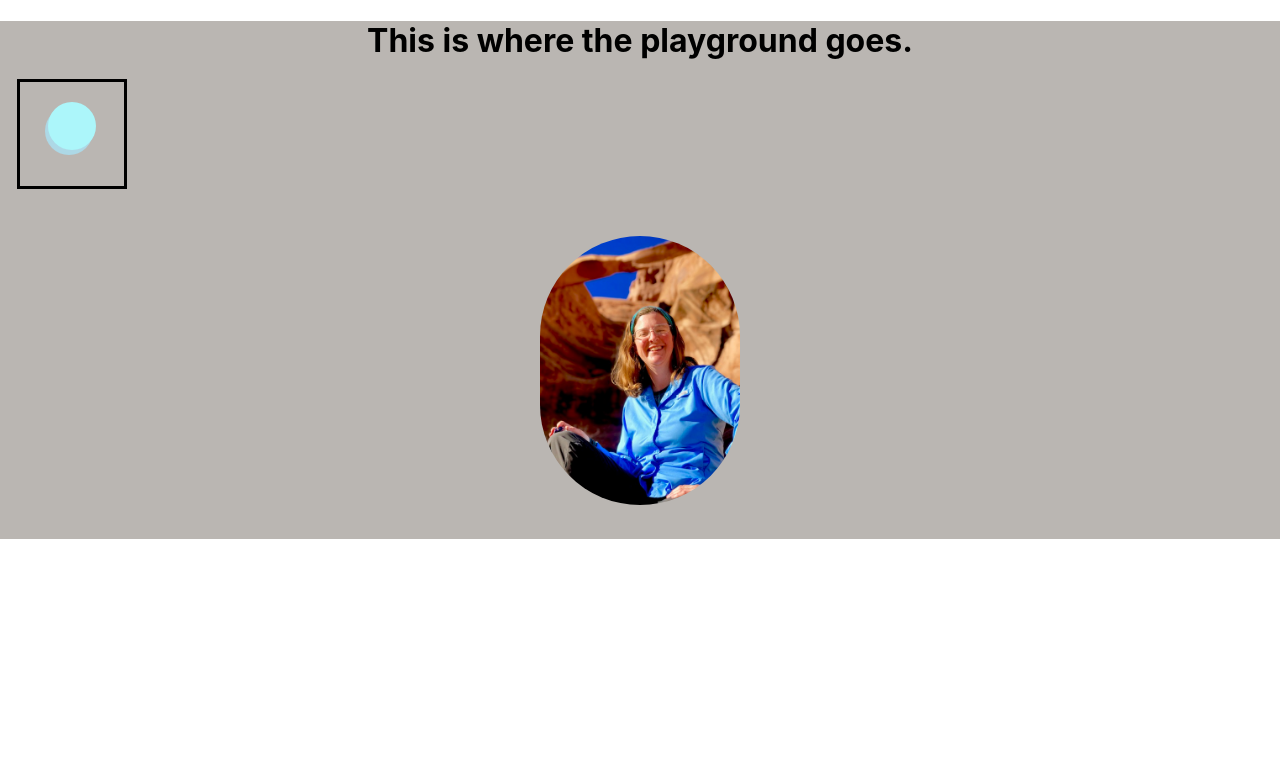
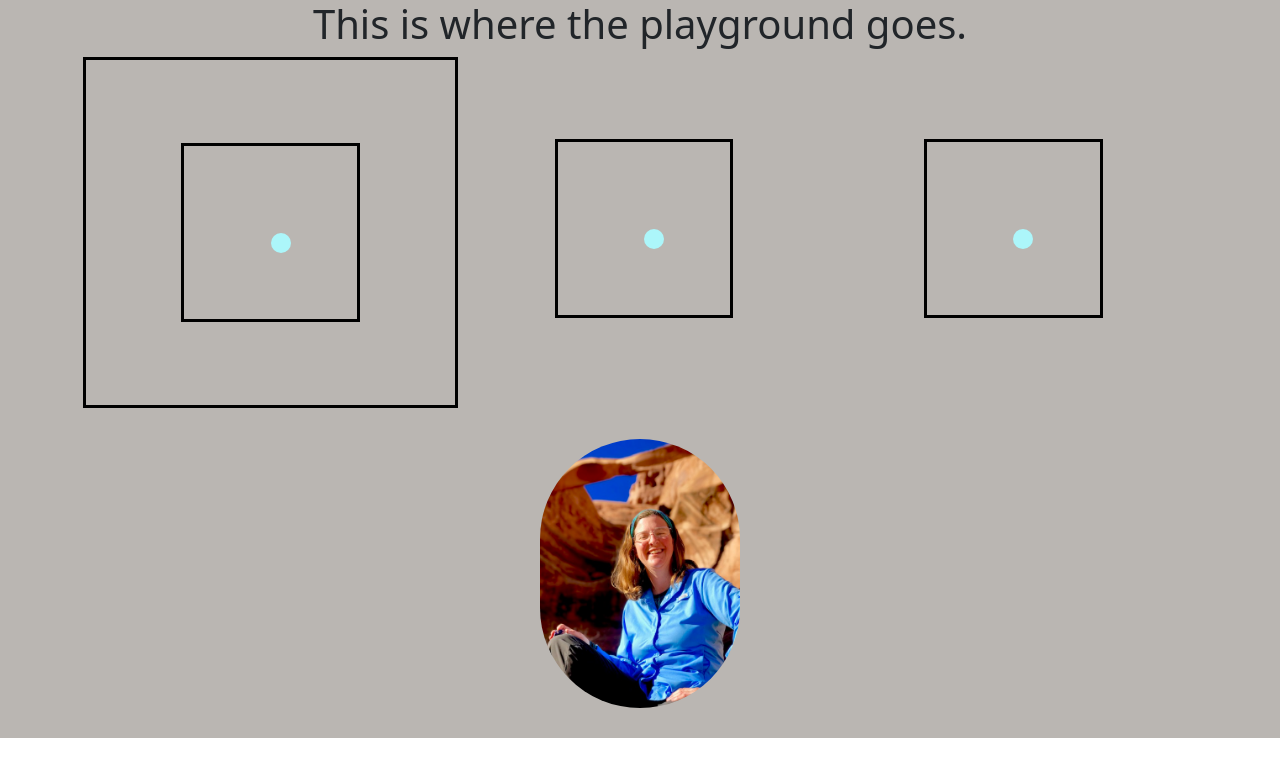
Before and after one commit to Sheilabob/SheilaStrahanPortfolio, a React (Create React App) app: page / in a window 1280 px wide. Shown: the top 776 px of the page. Built offline with nearby package versions, Linux system fonts and the light colour scheme.

Commit message:
centered ball and started to layout cols

```diff
--- a/package.json
+++ b/package.json
@@ -6,10 +6,13 @@
     "@testing-library/jest-dom": "^5.16.2",
     "@testing-library/react": "^12.1.2",
     "@testing-library/user-event": "^13.5.0",
+    "bootstrap": "^5.1.3",
     "framer-motion": "^6.2.4",
     "react": "^17.0.2",
+    "react-bootstrap": "^2.1.2",
     "react-dom": "^17.0.2",
     "react-scripts": "5.0.0",
+    "reactstrap": "^9.0.1",
     "styled-components": "^5.3.3",
     "web-vitals": "^2.1.4"
   },
--- a/src/App.js
+++ b/src/App.js
@@ -1,11 +1,13 @@
-import logo from './logo.svg';
+import React from 'react';
 import './App.css';
 import HomePlayground from './Components/HomePlayground';
+import 'bootstrap/dist/css/bootstrap.min.css';
+
 
 function App() {
   return (
     <div className="App">
-      <HomePlayground />
+        <HomePlayground />
     </div>
   );
 }
--- a/src/Components/HomePlayground.js
+++ b/src/Components/HomePlayground.js
@@ -1,14 +1,15 @@
 import React, { useState } from 'react';
 import { motion } from 'framer-motion';
 import { ProfilePic } from '../Styles/mainPicStyle.styles';
+import { Container, Row, Col } from 'react-bootstrap';
 
 const ballStyle = {
-    display: 'block',
-    width: '3rem',
-    height: '3rem',
+    display: 'flex',
+    width: '20px',
+    height: '20px',
     background: '#ACF6FA',
-    borderRadius: '1.5rem',
-    boxShadow: '-3px 5px lightBlue'
+    borderRadius: '10px',
+    // boxShadow: '-3px 5px lightBlue'
 }
 
 const bounceTransition = {
@@ -49,20 +50,17 @@ export default function HomePlayground() {
           height: "4rem",
           outlineColor: "black",
           outlineStyle: "solid",
-          display: "flex",
-          justifyContent: "space-around",
-          margin: "20px",
-          padding: "20px",
+          margin: "25%",
+          padding: "25%"
         }}>
 
           <motion.span
           style={ballStyle}
           transition={bounce && bounceTransition}
           animate={bounce && {
-            // this is where we mess with direction
             y: ["100%", "-100%"],
             x: ["-100%", "100%"],
-            backgroundColor: "#0043C9", boxShadow: '-5px 10px lightBlue'
+            backgroundColor: "#0043C9",
 
                     }}
           />
@@ -74,10 +72,8 @@ export default function HomePlayground() {
           height: "4rem",
           outlineColor: "black",
           outlineStyle: "solid",
-          display: "flex",
-          justifyContent: "space-around",
-          margin: "20px",
-          padding: "20px"
+          margin: "25%",
+          padding: "25%"
         }}>
 
           <motion.span
@@ -89,43 +85,39 @@ export default function HomePlayground() {
     }
 
     return (
-        <div >
+        <div className="container">
             <div>
                 <h1>This is where the playground goes.</h1>
             </div>
-            <div onClick={() => {
+            <Container>
+              <Row>
+                <Col className="justify-content-center text-center m-1" style={{outline: 'solid black'}} onClick={() => {
               setBounce(!bounce);
               playMusic(!music);
               setLoops(!loops);
             }}>
               {animatedBall()}
               {playNote(loops)}
-            </div>
+                </Col>
+                <Col onClick={() => {
+              setBounce(!bounce);
+              playMusic(!music);
+              setLoops(!loops);
+            }}>
+              {animatedBall()}
+              {playNote(loops)}
+                </Col>
+                <Col onClick={() => {
+              setBounce(!bounce);
+              playMusic(!music);
+              setLoops(!loops);
+            }}>
+              {animatedBall()}
+              {playNote(loops)}
+                </Col>
+              </Row>
             <ProfilePic src="../assets/images/MsSheilaRingArch.jpg" />
-
-
-       {/* <div onClick={() => setBounce(!bounce)}
-      style={{
-        width: "4rem",
-        height: "4rem",
-        outlineColor: "black",
-        outlineStyle: "solid",
-        display: "flex",
-        justifyContent: "space-around",
-        margin: "20px",
-        padding: "20px"
-      }}>
-
-        <motion.span
-        style={ballStyle}
-        transition={bounce && bounceTransition}
-        animate={bounce && {
-          y: ["100%", "-100%"],
-          backgroundColor: ["green", "red"],
-        }}
-        />
-
-    </div> */}
+            </Container>
     </div>
    )
 }
```
Also changed, not shown: 1 other file (tests, documents, lock files or other folders).
